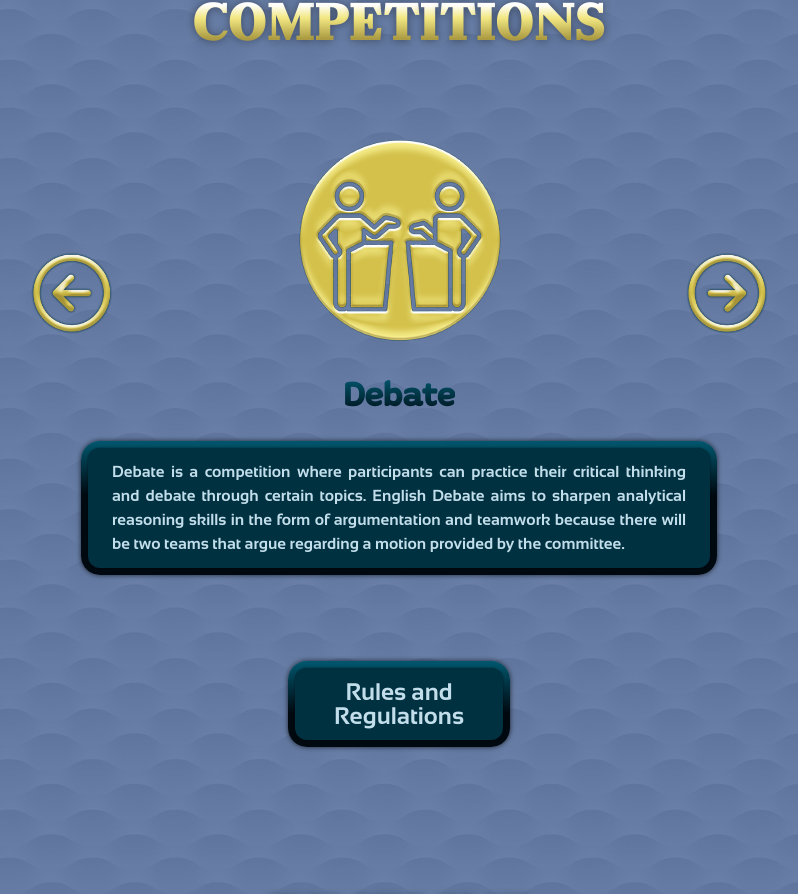
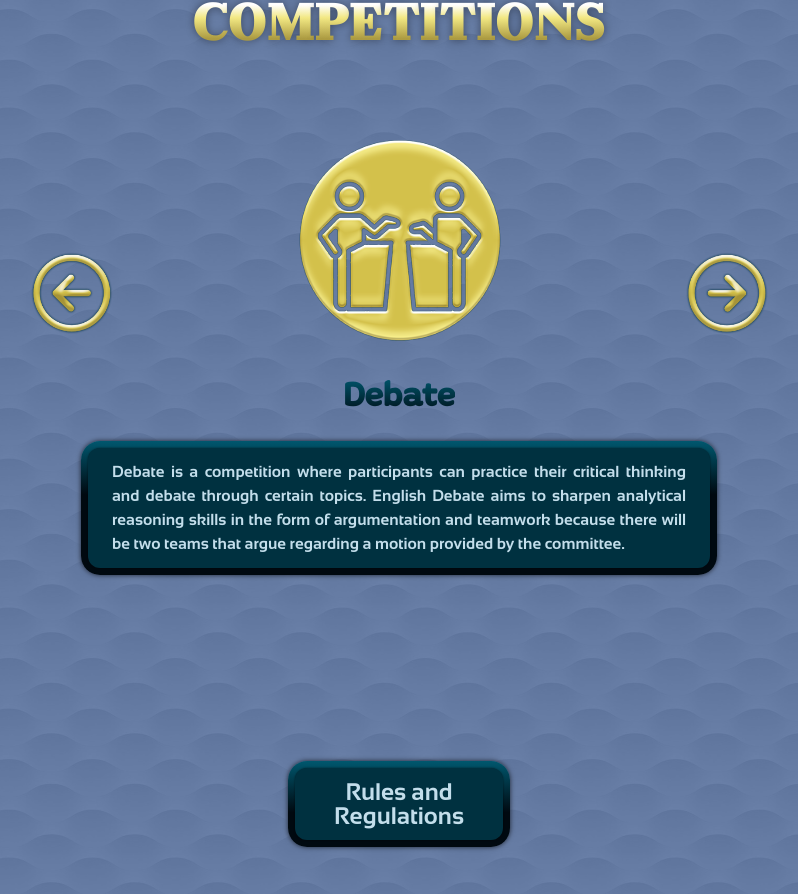
Before and after one commit to absolutepraya/alsa-ecomp, a Next.js app: page / in a window 1280 px wide. Shown: the part 1895-2789 px from the top of the page, without its empty margins (241-1039 px from the left). Built offline with nearby package versions, Linux system fonts and the light colour scheme.

Commit message:
fix: update competition page layout for improved responsiveness

```diff
--- a/src/app/competitions/page.jsx
+++ b/src/app/competitions/page.jsx
@@ -26,7 +26,7 @@ export default function Competitions() {
 
       <Swiper
         modules={[Navigation]}
-        className="relative flex h-[740px] w-full items-center justify-center lg:h-[500px]"
+        className="relative flex h-[740px] w-full items-center justify-center lg:h-[600px]"
         slidesPerView={1}
         centeredSlides={true}
         centeredSlidesBounds={true}
```
